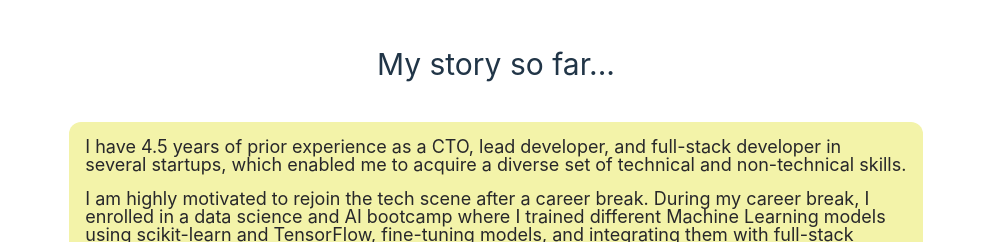
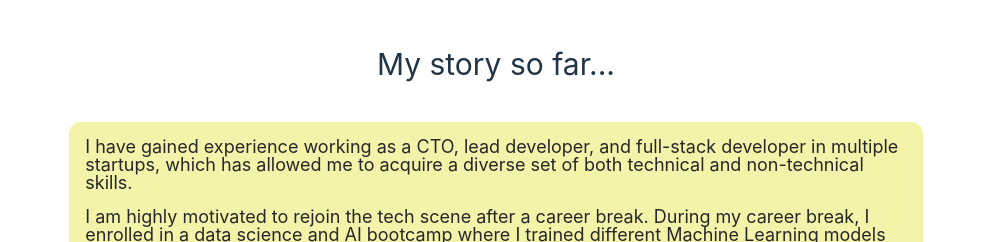
Before and after one commit to environmentallyconsciouscoder/personal-website, a React (Vite) app: page / in a window 1280 px wide. Shown: the part 2580-2822 px from the top of the page, without its empty margins (144-1135 px from the left). Built offline with nearby package versions, Linux system fonts and the light colour scheme.

Commit message:
chore: updated content

```diff
--- a/src/data_two.ts
+++ b/src/data_two.ts
@@ -229,7 +229,7 @@ export const menuItems = [
 ]
 
 export const aboutMe = [{
-    text: "I have 4.5 years of prior experience as a CTO, lead developer, and full-stack developer in several startups, which enabled me to acquire a diverse set of technical and non-technical skills.",
+    text: "I have gained experience working as a CTO, lead developer, and full-stack developer in multiple startups, which has allowed me to acquire a diverse set of both technical and non-technical skills.",
 },
 {    text: "I am highly motivated to rejoin the tech scene after a career break. During my career break, I enrolled in a data science and AI bootcamp where I trained different Machine Learning models using scikit-learn and TensorFlow, fine-tuning models, and integrating them with full-stack development.",
 },
```
